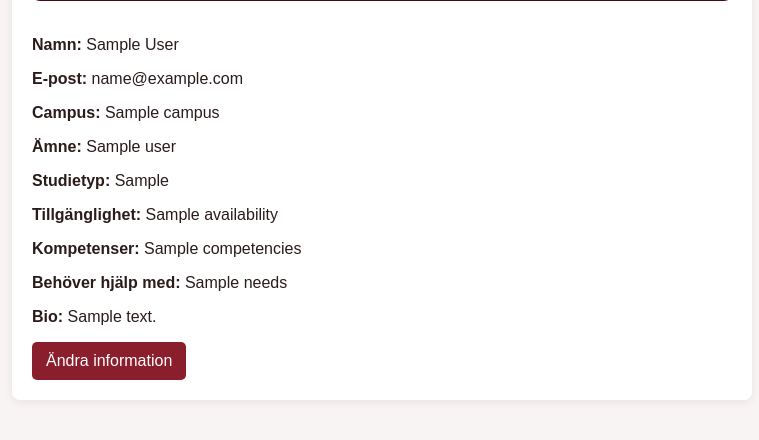
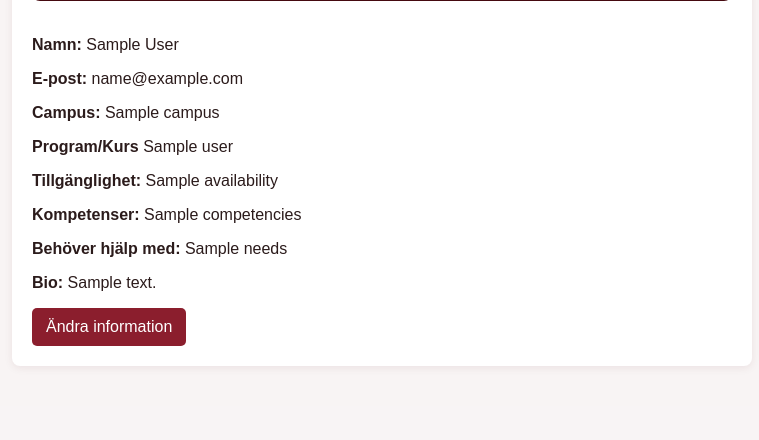
Before and after one commit to Najehnator/StudyBudy, a Flask app: page /dashboard in a window 1280 px wide. Shown: the part 738-1178 px from the top of the page, without its empty margins (8-767 px from the left). After the commit the page ends 1084 px from the top, so only its background shows below. Run offline with Flask 3, Linux system fonts and the light colour scheme; the visitor is signed in with stand-in values (Sample User, id 1); grey boxes marked "Sample" are stand-in pictures; a database or web service that is not in the repository returns one stand-in record (values such as "Sample title"); some libraries are stand-ins or nearby versions.

Commit message:
Uppdatering av dashboard
Borttagning av studietyp, samt ändring av ämne --> program/kurs

```diff
--- a/templates/dashboard.html
+++ b/templates/dashboard.html
@@ -36,8 +36,7 @@
                 <p><strong>Namn:</strong> {{ profile[2] or 'Ej angivet' }}</p>
                 <p><strong>E-post:</strong> {{ profile[1] or 'Ej angivet' }}</p>
                 <p><strong>Campus:</strong> {{ profile[3] or 'Ej angivet' }}</p>
-                <p><strong>Ämne:</strong> {{ profile[4] or 'Ej angivet' }}</p>
-                <p><strong>Studietyp:</strong> {{ profile[5] or 'Ej angivet' }}</p>
+                <p><strong>Program/Kurs</strong> {{ profile[4] or 'Ej angivet' }}</p>
                 <p><strong>Tillgänglighet:</strong> {{ profile[6] or 'Ej angivet' }}</p>
                 <p><strong>Kompetenser:</strong> {{ profile[7] or 'Ej angivet' }}</p>
                 <p><strong>Behöver hjälp med:</strong> {{ profile[8] or 'Ej angivet' }}</p>
```
